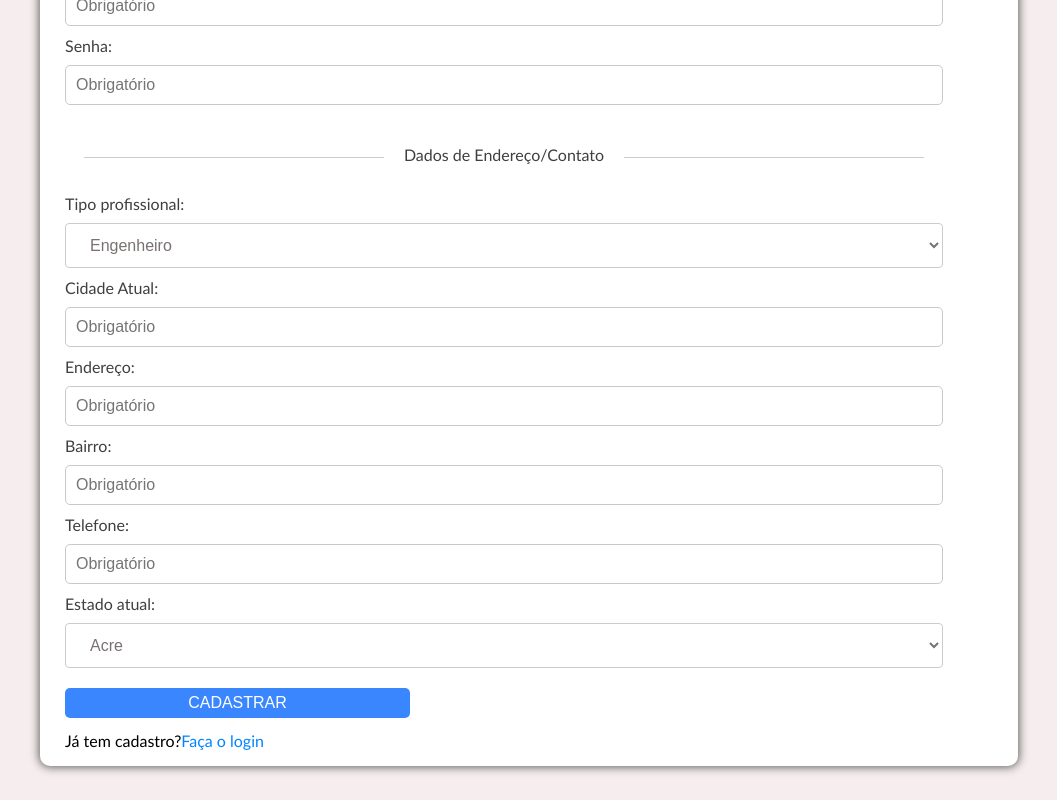
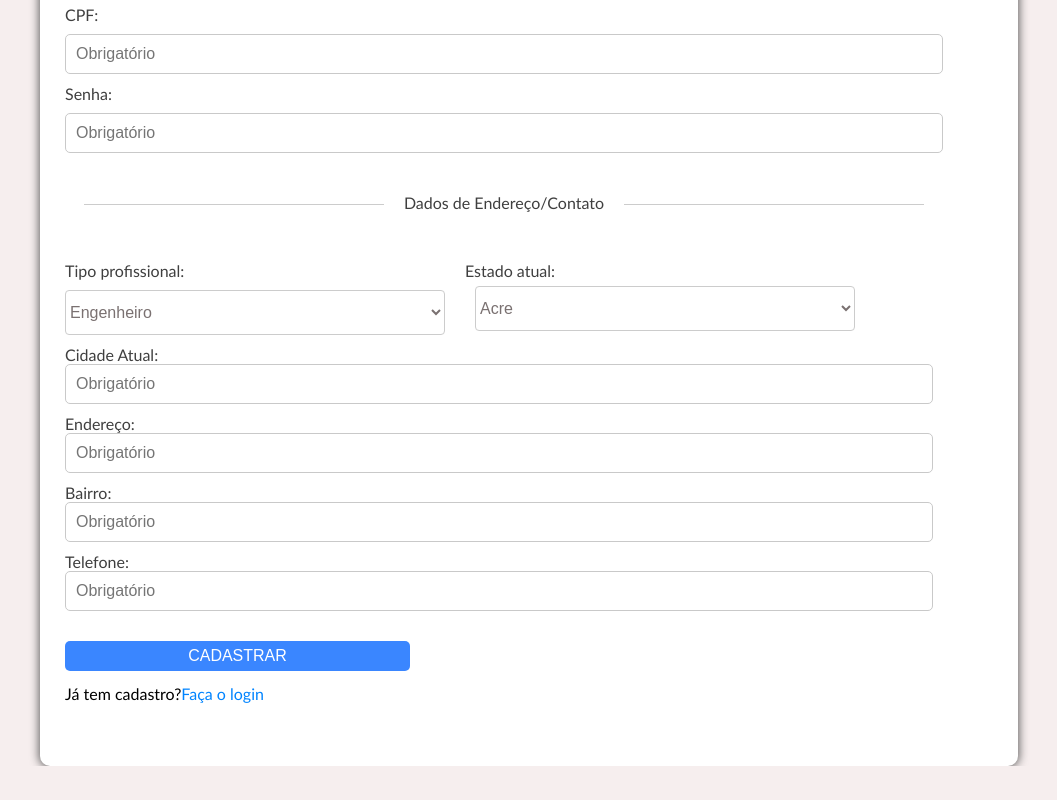
Before and after one commit to daniell0l/urbanismo-web, a React (Vite) app: page /Register in a window 1280 px wide. Shown: the part 460-1260 px from the top of the page, without its empty margins (111-1168 px from the left). After the commit the page ends 1226 px from the top, so only its background shows below. Built offline with nearby package versions, Linux system fonts and the light colour scheme; the HTML template or start-up script is replaced by a standard one.

Commit message:
alterações finais na tela de login

```diff
--- a/src/screens/register/index.tsx
+++ b/src/screens/register/index.tsx
@@ -116,17 +116,50 @@ const RegistrationPage: React.FC = () => {
             onChange={handlePasswordChange}
             placeholder="Obrigatório"
           />
-          <span className="line-with-name">Dados de Endereço/Contato</span>
+          <span className="line-with-name">Dados de Endereço/Contato</span><br />
+          <div className="form-Address">
           <div className="labelProfissionalType">
-            <label htmlFor="professionalType">Tipo profissional:</label>
-            <br />
+            <label htmlFor="professionalType">Tipo profissional:</label><br />
             <select className="Select">
               <option value="Engineer">Engenheiro</option>
               <option value="Technician">Técnico</option>
               <option value="Architect">Arquiteto</option>
+            </select><br />
+          </div>
+          <label htmlFor="currentState">Estado atual:</label><br />
+            <select
+              className="EstadosSelect"
+              value={currentState}
+              onChange={handleCurrentStateChange}
+            >
+              <option value="AC">Acre</option>
+              <option value="AL">Alagoas</option>
+              <option value="AP">Amapá</option>
+              <option value="AM">Amazonas</option>
+              <option value="BA">Bahia</option>
+              <option value="CE">Ceará</option>
+              <option value="DF">Distrito Federal</option>
+              <option value="ES">Espírito Santo</option>
+              <option value="GO">Goiás</option>
+              <option value="MA">Maranhão</option>
+              <option value="MT">Mato Grosso</option>
+              <option value="MS">Mato Grosso do Sul</option>
+              <option value="MG">Minas Gerais</option>
+              <option value="PA">Pará</option>
+              <option value="PB">Paraíba</option>
+              <option value="PR">Paraná</option>
+              <option value="PE">Pernambuco</option>
+              <option value="PI">Piauí</option>
+              <option value="RJ">Rio de Janeiro</option>
+              <option value="RN">Rio Grande do Norte</option>
+              <option value="RS">Rio Grande do Sul</option>
+              <option value="RO">Rondônia</option>
+              <option value="RR">Roraima</option>
+              <option value="SC">Santa Catarina</option>
+              <option value="SP">São Paulo</option>
+              <option value="SE">Sergipe</option>
+              <option value="TO">Tocantins</option>
             </select>
-          </div>
-          <div className="form-Address">
             <label htmlFor="currentCity">Cidade Atual:</label>
             <input
               type="text"
@@ -159,41 +192,6 @@ const RegistrationPage: React.FC = () => {
               onChange={handlePhoneChange}
               placeholder="Obrigatório"
             />
-            <label htmlFor="currentState">Estado atual:</label>
-            <br />
-            <select
-              className="Select"
-              value={currentState}
-              onChange={handleCurrentStateChange}
-            >
-              <option value="AC">Acre</option>
-              <option value="AL">Alagoas</option>
-              <option value="AP">Amapá</option>
-              <option value="AM">Amazonas</option>
-              <option value="BA">Bahia</option>
-              <option value="CE">Ceará</option>
-              <option value="DF">Distrito Federal</option>
-              <option value="ES">Espírito Santo</option>
-              <option value="GO">Goiás</option>
-              <option value="MA">Maranhão</option>
-              <option value="MT">Mato Grosso</option>
-              <option value="MS">Mato Grosso do Sul</option>
-              <option value="MG">Minas Gerais</option>
-              <option value="PA">Pará</option>
-              <option value="PB">Paraíba</option>
-              <option value="PR">Paraná</option>
-              <option value="PE">Pernambuco</option>
-              <option value="PI">Piauí</option>
-              <option value="RJ">Rio de Janeiro</option>
-              <option value="RN">Rio Grande do Norte</option>
-              <option value="RS">Rio Grande do Sul</option>
-              <option value="RO">Rondônia</option>
-              <option value="RR">Roraima</option>
-              <option value="SC">Santa Catarina</option>
-              <option value="SP">São Paulo</option>
-              <option value="SE">Sergipe</option>
-              <option value="TO">Tocantins</option>
-            </select>
           </div>
           <button
             className="buttonRegistration"
--- a/src/screens/register/style.css
+++ b/src/screens/register/style.css
@@ -24,7 +24,6 @@
   bottom: 30px;
   left: -25px;
   top: 100px;
-  /* border: 1px solid red; */
 }
 
 .blocoRegistration h2 {
@@ -100,17 +99,35 @@
 }
 
 .Select {
-  width: 100%;
+  width: 380px;
   height: 45px;
-  padding: 10px 20px 10px 20px;
+  margin: 10px 20px 10px 0px;
   font-size: 16px;
   border: 1px solid #ccc;
   border-radius: 4px;
   cursor: pointer;
   color: #7a7171;
   background: #fff;
-  margin-top: 10px;
+  float: left;
+  line-height: 45px;
 }
+
+.EstadosSelect {
+  position: relative;
+  top: 25px;
+  right: 80px;
+  width: 380px;
+  height: 45px;
+  font-size: 16px;
+  border: 1px solid #ccc;
+  border-radius: 4px;
+  cursor: pointer;
+  color: #7a7171;
+  background: #fff;
+  float: left;
+  line-height: 45px;
+}
+
 
 .Select:hover {
   background: #ebebeb;
@@ -118,9 +135,17 @@
 }
 
 .form-Address {
-  width: auto;
-  height: auto;
-  margin: 10px 0px 0px 0px;
+  width: 100%;
+  display: flex;
+  flex-wrap: wrap;
+}
+
+.form-Address input {
+  padding: 10px;
+  margin: 0px 10px 10px 0px;
+  border-radius: 5px;
+  border: 1px solid rgb(201, 201, 201);
+  font-size: 1em;
 }
 
 .line-with-name {
```
